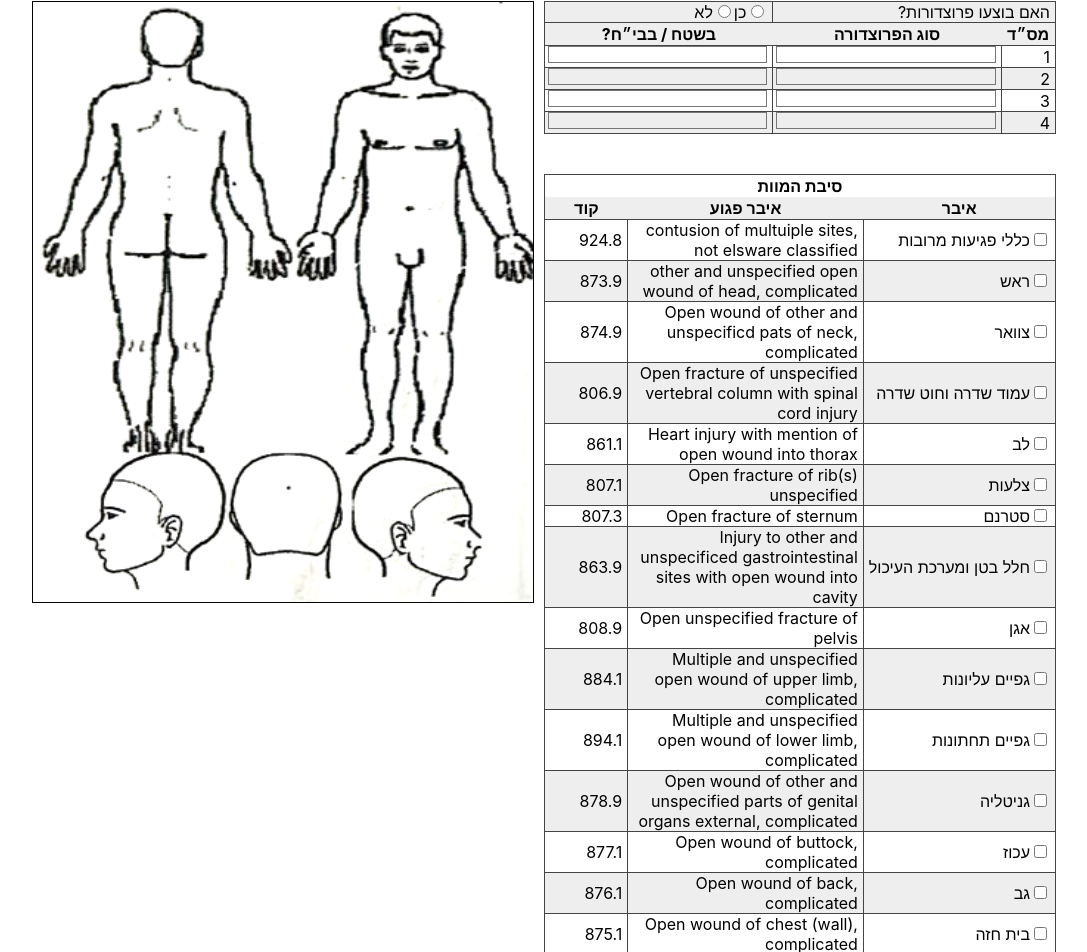
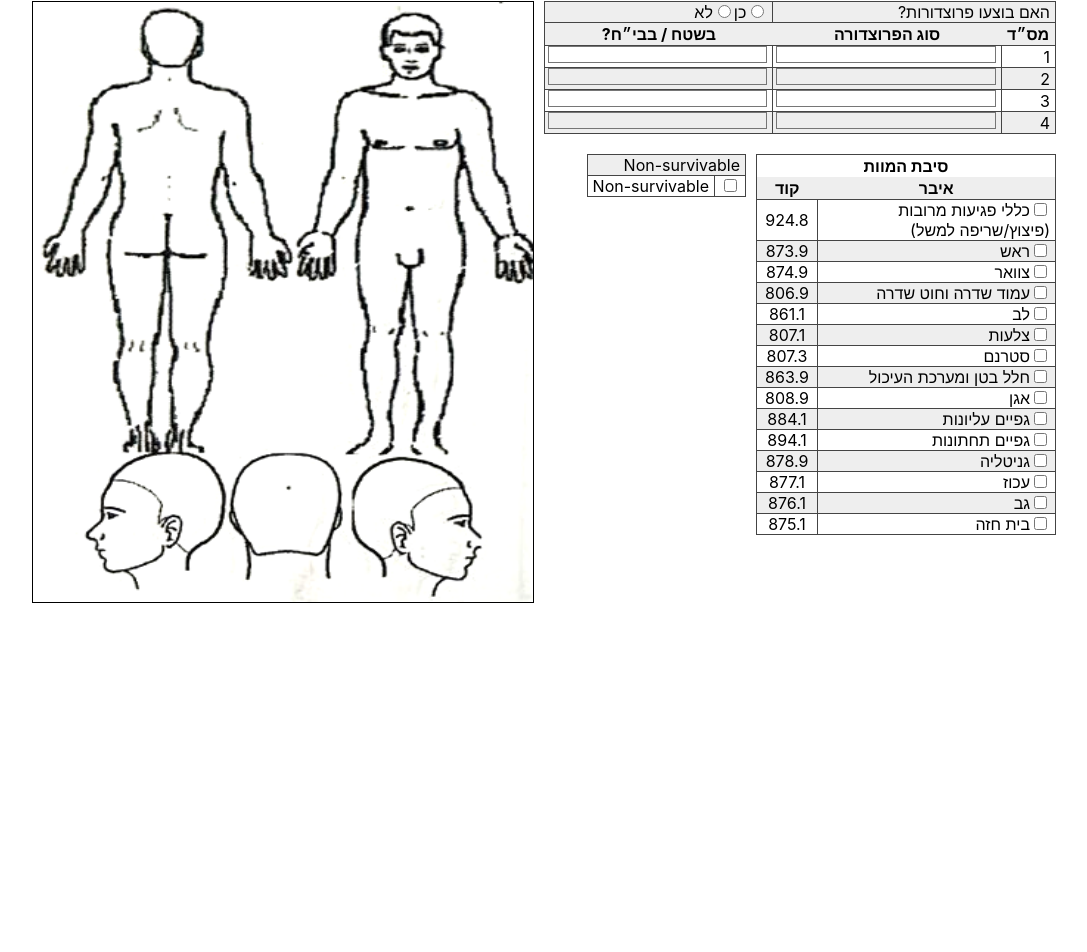
Before and after one commit to liorpaz/forensics-report, a React (Create React App) app: page / in a window 1280 px wide. Shown: the part 1242-2194 px from the top of the page, without its empty margins (96-1183 px from the left). After the commit the page ends 1848 px from the top, so only its background shows below. Built offline with nearby package versions, Linux system fonts and the light colour scheme.

Commit message:
added cause of deaath and findings

```diff
--- a/src/App.tsx
+++ b/src/App.tsx
@@ -17,6 +17,7 @@ import {Armor} from './components/Armor/Armor';
 import {Procedures} from './components/Questions/Procedures';
 import {DamagePointsCanvas} from './components/DamagePointsCanvas/DamagePointsCanvas';
 import {CauseOfDeath} from './components/Questions/CauseOfDeath';
+import {Findings} from './components/Findings/Findings';
 
 const _store = new Store();
 function App() {
@@ -46,8 +47,9 @@ function App() {
           <Flex style={{justifyContent: 'space-between'}}>
             <div style={{width: '50%'}}>
               <Procedures/>
-              <Flex>
+              <Flex style={{marginTop: 20}}>
                 <CauseOfDeath/>
+                <Findings/>
                 <div></div>
               </Flex>
             </div>
--- /dev/null
+++ b/src/components/Findings/Findings.css
@@ -0,0 +1,3 @@
+.Findings {
+  width: 200px;
+}
--- /dev/null
+++ b/src/components/Findings/Findings.tsx
@@ -0,0 +1,19 @@
+import React from 'react';
+import './Findings.css';
+
+export const Findings = () => {
+  return (
+    <div>
+      <table>
+        <tbody>
+          <tr className={'bg-light-gray'}>
+            <td colSpan={2}>Non-survivable</td></tr>
+          <tr>
+            <td><input type={'checkbox'}/></td>
+            <td >Non-survivable</td>
+          </tr>
+        </tbody>
+      </table>
+    </div>
+  )
+}
--- a/src/components/Questions/CauseOfDeath.css
+++ b/src/components/Questions/CauseOfDeath.css
@@ -1,3 +1,9 @@
 .CauseOfDeath {
-  margin-top: 40px;
+  width: 300px;
+  margin-left: 10px;
 }
+
+.code-column {
+  width: 50px;
+  text-align: center;
+}
--- a/src/components/Questions/CauseOfDeath.tsx
+++ b/src/components/Questions/CauseOfDeath.tsx
@@ -1,6 +1,5 @@
 import React from 'react';
 import {injuries} from './questionsData';
-import TextareaAutosize from 'react-textarea-autosize';
 import './CauseOfDeath.css';
 
 export const CauseOfDeath = () => {
@@ -8,24 +7,17 @@ export const CauseOfDeath = () => {
       <table className={'alternating'}>
         <tbody>
         <tr>
-          <th colSpan={3}>סיבת המוות</th>
+          <th colSpan={2}>סיבת המוות</th>
         </tr>
         <tr>
           <th>איבר</th>
-          <th>איבר פגוע</th>
           <th>קוד</th>
         </tr>
         {injuries.map((injury, index) => (
           <tr key={index}>
-            <td className='shrink'><label><input type={'checkbox'} />{injury.organ}</label></td>
-            <td>{injury.injury}</td>
+            <td><label><input type={'checkbox'} />{injury.organ}</label></td>
             <td className='code-column'>{injury.icdCode}</td>
           </tr>))}
-        <tr>
-          <td><input type={'checkbox'} />אחר</td>
-          <td><TextareaAutosize /></td>
-          <td><TextareaAutosize /></td>
-        </tr>
         </tbody>
       </table>
   </div>);
--- a/src/components/Questions/Questions.css
+++ b/src/components/Questions/Questions.css
@@ -52,12 +52,6 @@ td {
     display: flex;
 }
 
-.code-column {
-    width: 50px;
-    text-align: center;
-}
-
-
 .organ-column {
     width: 100px;
 }
--- a/src/components/Questions/questionsData.ts
+++ b/src/components/Questions/questionsData.ts
@@ -1,5 +1,5 @@
 export const injuries = [
-  { organ: 'כללי פגיעות מרובות', injury: 'contusion of multuiple sites, not elsware classified', icdCode: '924.8' },
+  { organ: 'כללי פגיעות מרובות (פיצוץ/שריפה למשל)', injury: 'contusion of multuiple sites, not elsware classified', icdCode: '924.8' },
   { organ: 'ראש', injury: 'other and unspecified open wound of head, complicated', icdCode: '873.9' },
   { organ: 'צוואר', injury: 'Open wound of other and unspecificd pats of neck, complicated', icdCode: '874.9' },
   { organ: 'עמוד שדרה וחוט שדרה', injury: 'Open fracture of unspecified vertebral column with spinal cord injury', icdCode: '806.9' },
```
